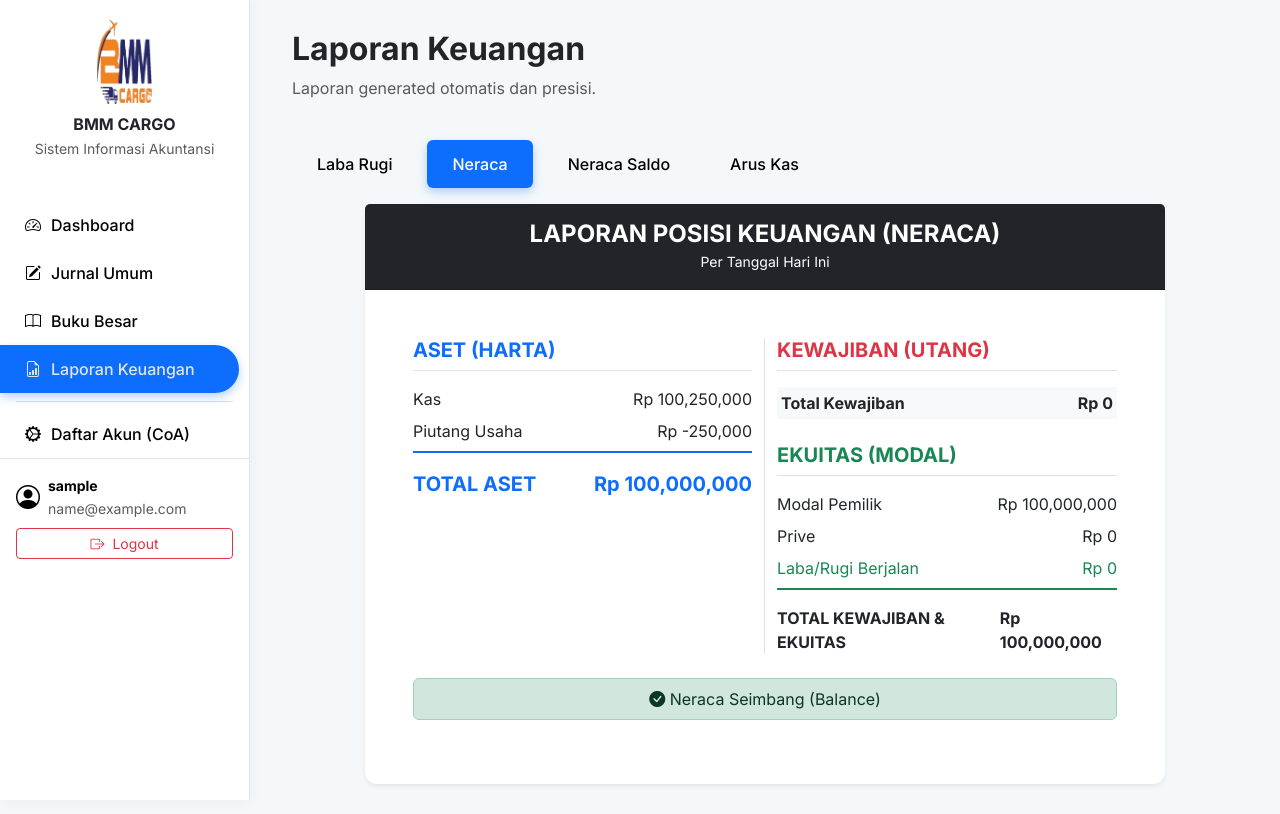
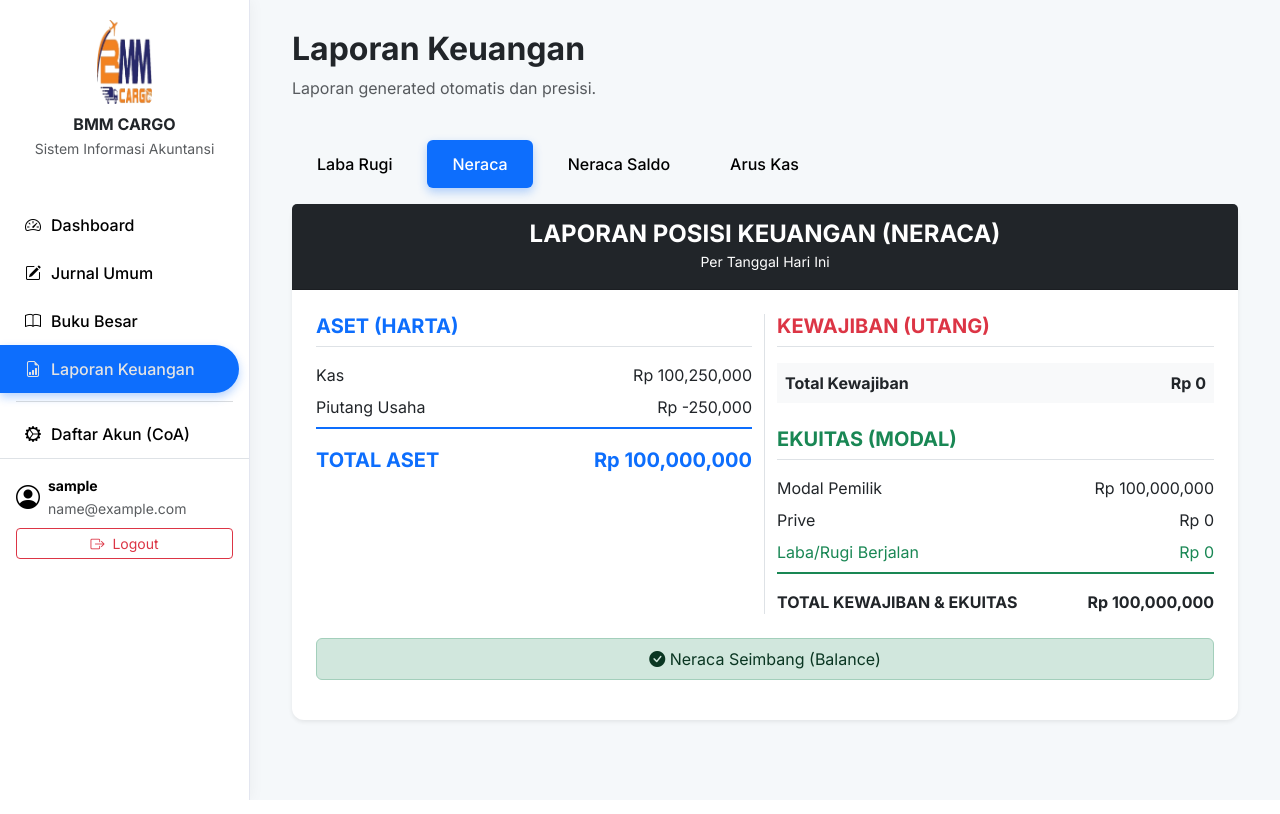
Before and after one commit to fakhrizamaris/dashboard-accountant, a Django app: page /laporan/ in a window 1280 px wide, after a click on "Neraca". Run offline with Django 5.2, Linux system fonts and the light colour scheme; the visitor is signed in with stand-in values (Sample User, id 1); data comes from the database, SQL or seed files in the repository.

```diff
--- a/finance/templates/finance/base.html
+++ b/finance/templates/finance/base.html
@@ -130,7 +130,10 @@
               <small class="text-muted">{{ user.email|default:"Admin" }}</small>
             </div>
           </div>
-          <a href="{% url 'logout' %}" class="btn btn-outline-danger btn-sm w-100"> <i class="bi bi-box-arrow-right me-1"></i> Logout </a>
+          <form method="post" action="{% url 'logout' %}">
+            {% csrf_token %}
+            <button type="submit" class="btn btn-outline-danger btn-sm w-100"><i class="bi bi-box-arrow-right me-1"></i> Logout</button>
+          </form>
         </div>
       </nav>
     </div>
--- a/finance/templates/finance/dashboard.html
+++ b/finance/templates/finance/dashboard.html
@@ -3,7 +3,7 @@
   <div class="row mb-4">
     <div class="col-12">
       <h2 class="fw-bold">Dashboard Keuangan</h2>
-      <p class="text-muted">Ringkasan performa keuangan anda hari ini.</p>
+      <p class="text-muted">Ringkasan performa keuangan hari ini.</p>
     </div>
   </div>
 
--- a/finance/templates/finance/jurnal.html
+++ b/finance/templates/finance/jurnal.html
@@ -3,7 +3,7 @@
   <div class="d-flex justify-content-between align-items-center mb-4">
     <div>
       <h2 class="fw-bold">Jurnal Umum</h2>
-      <p class="text-muted">Catat transaksi keuangan anda disini.</p>
+      <p class="text-muted">Catat transaksi keuangan disini.</p>
     </div>
     <button type="button" class="btn btn-primary" data-bs-toggle="modal" data-bs-target="#addJurnalModal"><i class="bi bi-plus-lg"></i> Tambah Jurnal</button>
   </div>
--- a/finance/templates/finance/laporan.html
+++ b/finance/templates/finance/laporan.html
@@ -38,7 +38,7 @@
           {% for p in pendapatan %}
           <div class="d-flex justify-content-between mb-2 ps-3">
             <span>{{ p.nama }}</span>
-            <span>Rp {{ p.nominal|intcomma }}</span>
+            <span class="text-nowrap">Rp {{ p.nominal|intcomma }}</span>
           </div>
           {% empty %}
           <div class="d-flex justify-content-between mb-2 ps-3 text-muted">
@@ -48,23 +48,23 @@
           {% endfor %}
           <div class="d-flex justify-content-between fw-bold bg-light p-2 mt-2">
             <span>TOTAL PENGHASILAN</span>
-            <span>Rp {{ total_pendapatan|intcomma }}</span>
+            <span class="text-nowrap">Rp {{ total_pendapatan|intcomma }}</span>
           </div>
 
           <!-- PERHITUNGAN PAJAK -->
           <div class="mt-3 ps-3">
             <div class="d-flex justify-content-between mb-2">
               <span>Penghasilan Kena Pajak</span>
-              <span>Rp {{ total_pendapatan|intcomma }}</span>
+              <span class="text-nowrap">Rp {{ total_pendapatan|intcomma }}</span>
             </div>
             <div class="d-flex justify-content-between mb-2">
               <span>Pajak 2%</span>
-              <span class="text-danger">(Rp {{ pajak_2_persen|intcomma }})</span>
+              <span class="text-danger text-nowrap">(Rp {{ pajak_2_persen|intcomma }})</span>
             </div>
           </div>
           <div class="d-flex justify-content-between fw-bold bg-success bg-opacity-10 text-success p-2 mt-2">
             <span>LABA KOTOR</span>
-            <span>Rp {{ laba_kotor|intcomma }}</span>
+            <span class="text-nowrap">Rp {{ laba_kotor|intcomma }}</span>
           </div>
 
           <!-- BIAYA -->
@@ -96,7 +96,7 @@
           <!-- LABA BERSIH -->
           <div class="d-flex justify-content-between fw-bold text-white p-3 mt-4 rounded {% if laba_rugi >= 0 %}bg-success{% else %}bg-danger{% endif %}">
             <span class="fs-5">LABA BERSIH</span>
-            <span class="fs-5">Rp {{ laba_rugi|intcomma }}</span>
+            <span class="fs-5 text-nowrap">Rp {{ laba_rugi|intcomma }}</span>
           </div>
         </div>
       </div>
@@ -104,60 +104,64 @@
 
     <!-- Neraca -->
     <div class="tab-pane fade" id="pills-neraca" role="tabpanel">
-      <div class="card border-0 shadow-sm" style="max-width: 800px; margin: 0 auto">
+      <div class="card border-0 shadow-sm" style="max-width: 950px; margin: 0 auto">
         <div class="card-header bg-dark text-white text-center py-3">
           <h4 class="mb-0 fw-bold">LAPORAN POSISI KEUANGAN (NERACA)</h4>
           <small>Per Tanggal Hari Ini</small>
         </div>
-        <div class="card-body p-5">
-          <div class="row">
+        <div class="card-body p-4">
+          <div class="row g-4">
             <!-- Left Side: Assets -->
             <div class="col-md-6 border-end">
               <h5 class="fw-bold text-primary mb-3 border-bottom pb-2">ASET (HARTA)</h5>
               {% for a in aset %}
               <div class="d-flex justify-content-between mb-2">
-                <span>{{ a.nama }}</span>
-                <span>Rp {{ a.nominal|intcomma }}</span>
+                <span class="me-2">{{ a.nama }}</span>
+                <span class="text-nowrap">Rp {{ a.nominal|intcomma }}</span>
               </div>
               {% endfor %}
               <div class="mt-auto pt-3 border-top border-2 border-primary">
                 <div class="d-flex justify-content-between fw-bold fs-5 text-primary">
                   <span>TOTAL ASET</span>
-                  <span>Rp {{ total_aset|intcomma }}</span>
+                  <span class="text-nowrap">Rp {{ total_aset|intcomma }}</span>
                 </div>
               </div>
             </div>
 
             <!-- Right Side: Liabilities + Equity -->
             <div class="col-md-6">
+              <div class="mb-4">
                 <h5 class="fw-bold text-danger mb-3 border-bottom pb-2">KEWAJIBAN (UTANG)</h5>
                 {% for k in kewajiban %}
                 <div class="d-flex justify-content-between mb-2">
-                <span>{{ k.nama }}</span>
-                <span>Rp {{ k.nominal|intcomma }}</span>
+                  <span class="me-2">{{ k.nama }}</span>
+                  <span class="text-nowrap">Rp {{ k.nominal|intcomma }}</span>
                 </div>
                 {% endfor %}
-              <div class="d-flex justify-content-between fw-bold bg-light p-1 mb-4">
+                <div class="d-flex justify-content-between fw-bold bg-light p-2 mt-2">
                   <span>Total Kewajiban</span>
-                <span>Rp {{ total_kewajiban|intcomma }}</span>
+                  <span class="text-nowrap">Rp {{ total_kewajiban|intcomma }}</span>
+                </div>
               </div>
 
+              <div>
                 <h5 class="fw-bold text-success mb-3 border-bottom pb-2">EKUITAS (MODAL)</h5>
                 {% for m in modal %}
                 <div class="d-flex justify-content-between mb-2">
-                <span>{{ m.nama }}</span>
-                <span>Rp {{ m.nominal|intcomma }}</span>
+                  <span class="me-2">{{ m.nama }}</span>
+                  <span class="text-nowrap">Rp {{ m.nominal|intcomma }}</span>
                 </div>
                 {% endfor %}
                 <div class="d-flex justify-content-between mb-2 text-success">
-                <span>Laba/Rugi Berjalan</span>
-                <span>Rp {{ laba_rugi|intcomma }}</span>
+                  <span class="me-2">Laba/Rugi Berjalan</span>
+                  <span class="text-nowrap">Rp {{ laba_rugi|intcomma }}</span>
                 </div>
 
                 <div class="mt-auto pt-3 border-top border-2 border-success">
-                <div class="d-flex justify-content-between fw-bold fs-6">
-                  <span>TOTAL KEWAJIBAN & EKUITAS</span>
-                  <span>Rp {{ total_kewajiban|add:total_ekuitas|intcomma }}</span>
+                  <div class="d-flex justify-content-between fw-bold">
+                    <span class="me-2">TOTAL KEWAJIBAN & EKUITAS</span>
+                    <span class="text-nowrap">Rp {{ total_kewajiban|add:total_ekuitas|intcomma }}</span>
+                  </div>
                 </div>
               </div>
             </div>
```
Lines whose indentation alone changed are shown as unchanged.
